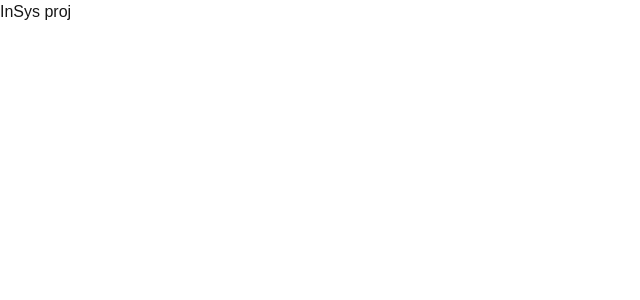
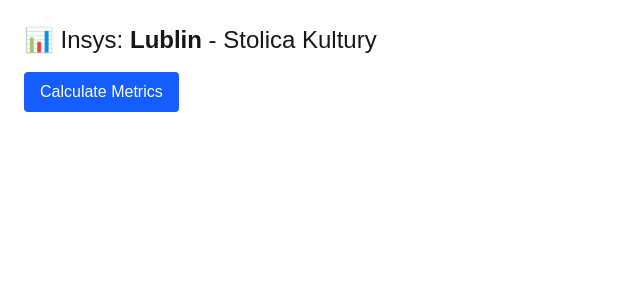
Before and after one commit to volodymyr-tsukanov/insys, a Next.js app in the folder proj/: page / in a window 1280 px wide. Shown: the top 300 px of the page, without its empty margins (0-640 px from the left). Built offline with nearby package versions, Linux system fonts and the light colour scheme.

Commit message:
implemented basic ui ; implemented app/api/calculate (GET)

```diff
--- /dev/null
+++ b/proj/src/app/api/calculate/route.ts
@@ -0,0 +1,19 @@
+/*
+ Copyright (C) 2025  volodymyr-tsukanov  insys
+ for the full copyright notice see the LICENSE file in the root of repository
+*/
+import { NextResponse } from 'next/server';
+import { proc } from '@/lib/data/proc';
+
+export const dynamic = 'force-dynamic'; // optional: allow dynamic behavior
+
+
+export async function GET() {
+  const result = await proc();
+
+  return NextResponse.json(result, {
+    headers: {
+      'Cache-Control': 'public, max-age=60',
+    },
+  });
+}
--- a/proj/src/app/page.tsx
+++ b/proj/src/app/page.tsx
@@ -1,7 +1,11 @@
-export default async function Home() {
+import Calculate from "@/components/Calculate";
+
+
+export default function Home() {
   return (
-    <>
-      <h1>InSys proj</h1>
-    </>
+    <main className="p-6">
+      <h1 className="text-2xl mb-4">📊 Insys: <b>Lublin</b> - Stolica Kultury</h1>
+      <Calculate />
+    </main>
   );
 }
--- /dev/null
+++ b/proj/src/components/Calculate.tsx
@@ -0,0 +1,47 @@
+'use client';
+import { useState } from 'react';
+import type { IDatasetProcessed } from '@/lib/data/proc';
+
+
+export default function CalculateClient() {
+  const [loading, setLoading] = useState(false);
+  const [data, setData] = useState<IDatasetProcessed | null>(null);
+  const [error, setError] = useState<string | null>(null);
+
+  const handleClick = async () => {
+    setLoading(true);
+    setError(null);
+    try {
+      const res = await fetch('/api/calculate', { next: { revalidate: 60 } });
+      if (!res.ok) throw new Error('Failed to fetch');
+      const json: IDatasetProcessed = await res.json();
+      setData(json);
+    } catch (e: any) {
+      setError(e.message ?? 'Unexpected error');
+    } finally {
+      setLoading(false);
+    }
+  };
+
+  return (
+    <div>
+      <button
+        onClick={handleClick}
+        className="bg-blue-600 text-white px-4 py-2 rounded hover:bg-blue-700"
+        disabled={loading}
+      >
+        {loading ? 'Calculating...' : 'Calculate Metrics'}
+      </button>
+
+      {error && <p className="text-red-500 mt-4">Error: {error}</p>}
+
+      {data && (
+        <div className="mt-6">
+          <pre className="bg-gray-900 text-[beige] font-mono text-sm p-4 rounded overflow-auto max-h-[600px]">
+            {JSON.stringify(data, null, 2)}
+          </pre>
+        </div>
+      )}
+    </div>
+  );
+}
--- a/proj/src/lib/data/proc.ts
+++ b/proj/src/lib/data/proc.ts
@@ -7,6 +7,11 @@
 
 const NAMESPACE = 'data::proc:';
 
+
+export interface IDatasetProcessed {
+  intermediate: IDatasetIntermediate;
+  results: IDatasetResults;
+};
 
 export class ProcError extends Error {
   static CAUSE = 'ECProc';
@@ -112,10 +117,8 @@
   };
 }
 
-export async function proc(): Promise<{
-  intermediate: IDatasetIntermediate;
-  results: IDatasetResults;
-}> {
+
+export async function proc(): Promise<IDatasetProcessed> {
   const {
     cultureBudget,
     revitalization,
```
